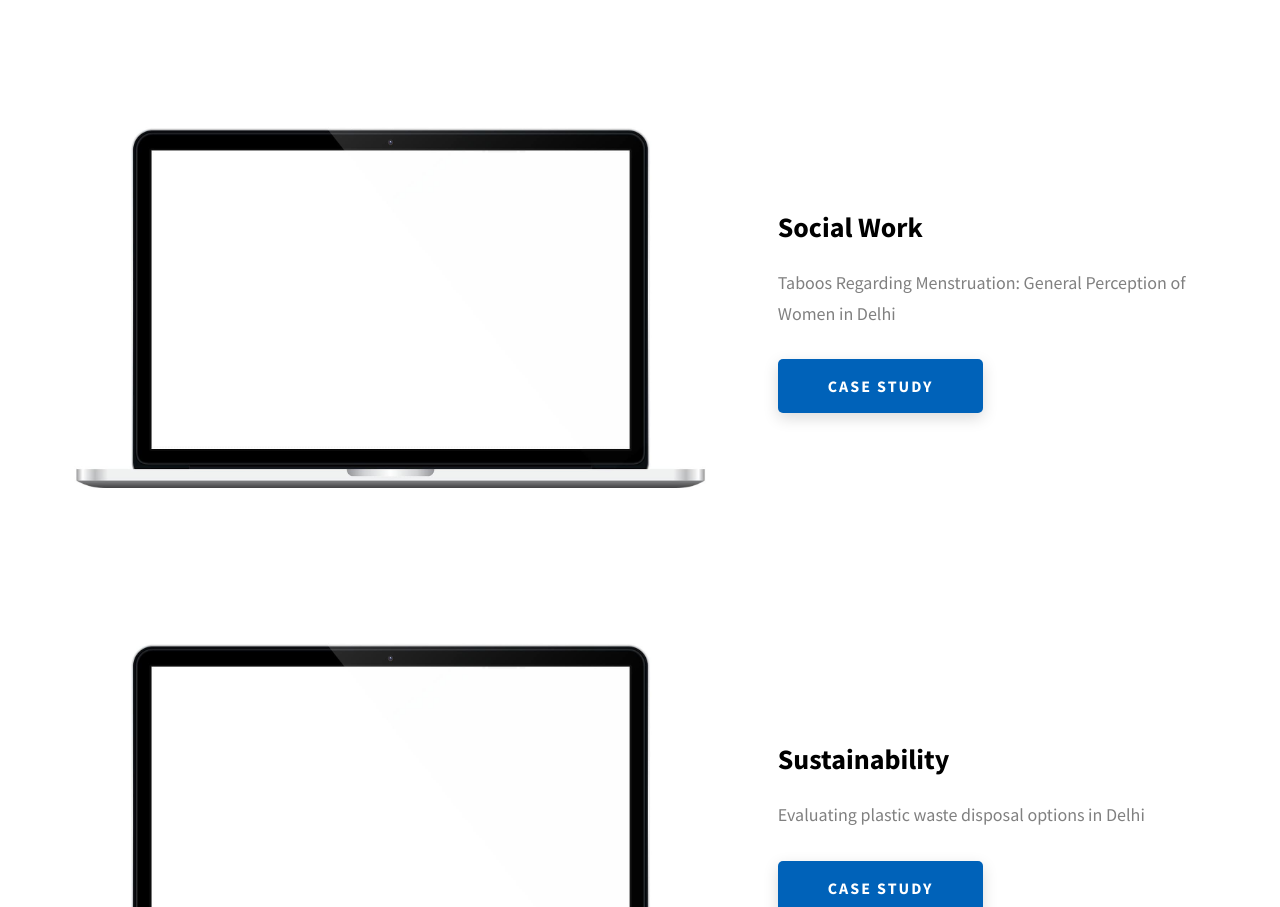
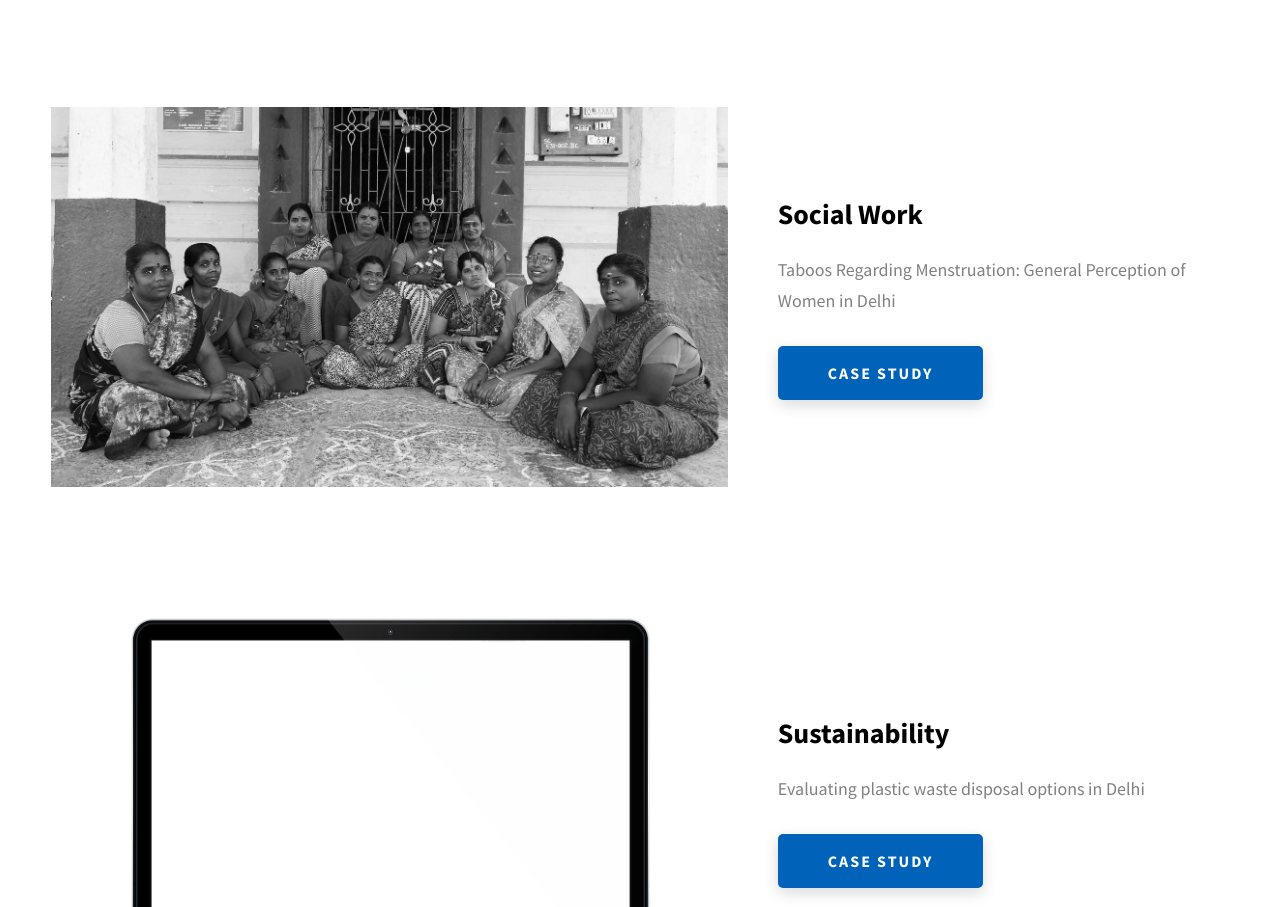
Before and after one commit to PrateekChandak10/pc8, a website: page index.html in a window 1280 px wide. Shown: the part 2084-2991 px from the top of the page. Drawn offline with Linux system fonts and the light colour scheme.

Commit message:
Update index.html

```diff
--- a/index.html
+++ b/index.html
@@ -210,7 +210,7 @@
           <div class="projects__row">
             <div class="projects__row-img-cont">
               <img
-                src="./assets/jpeg/project-mockup-example.jpeg"
+                src="./assets/jpeg/8-final-slide_mg__bw_3330_2560x1440-mr.jpeg"
                 alt="Software Screenshot"
                 class="projects__row-img"
                 loading="lazy"
```
